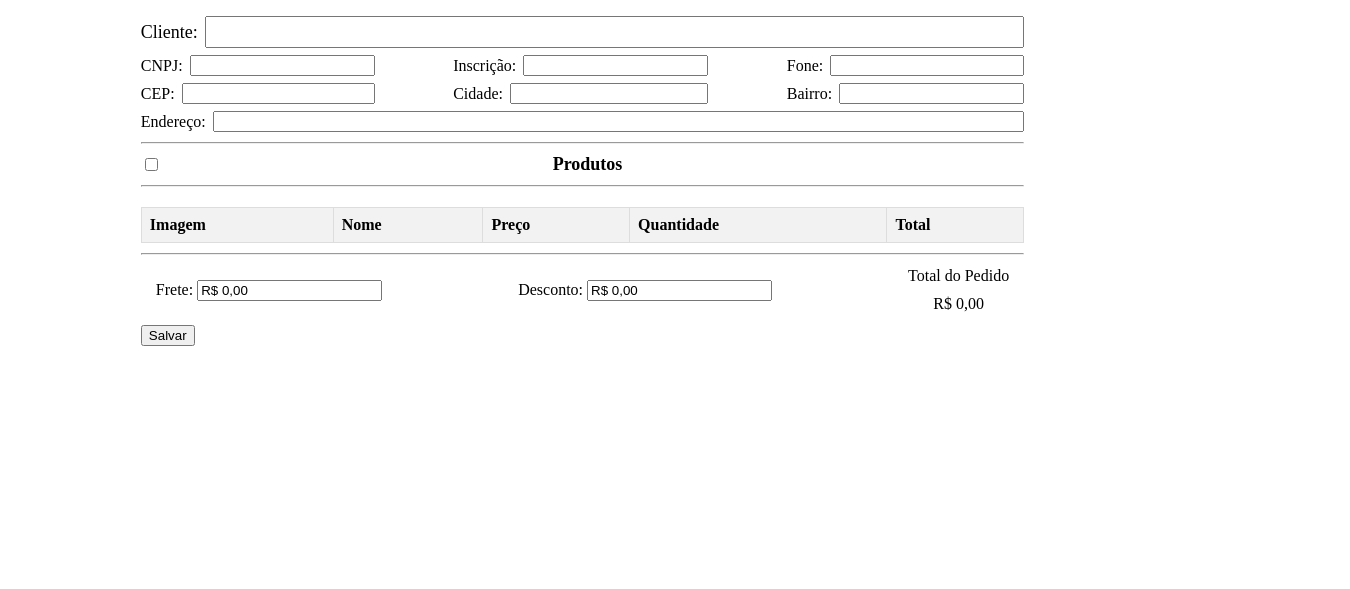
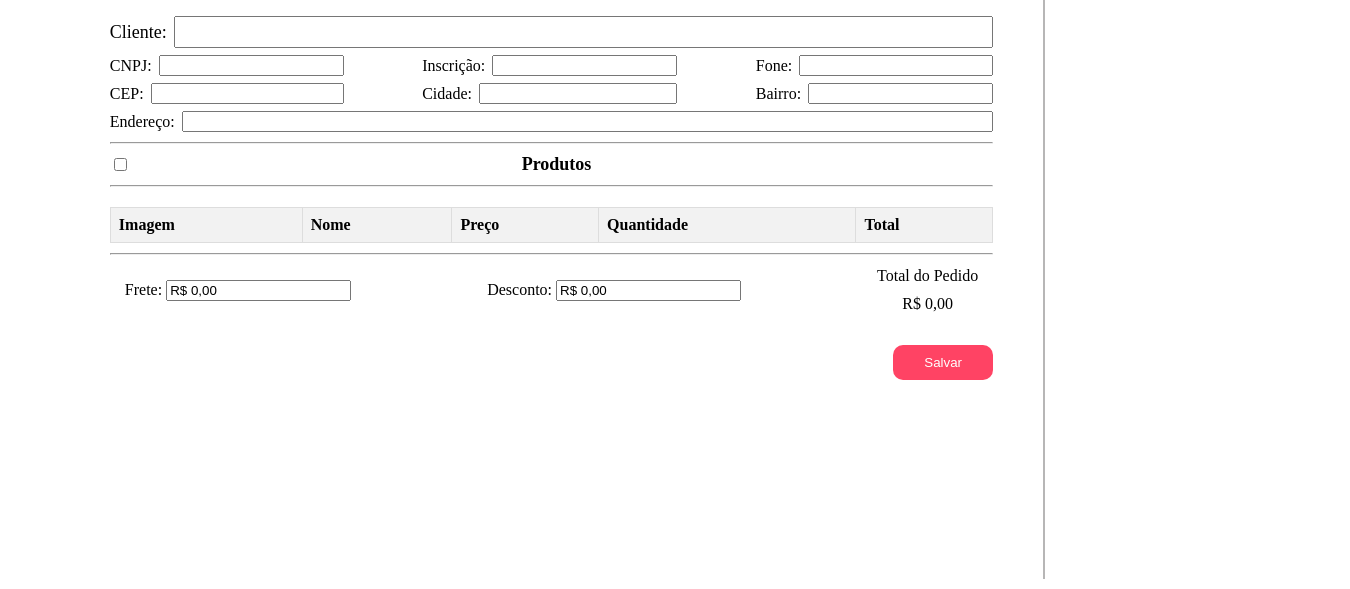
Before and after one commit to Bruno-serpa/Formex, an Electron app: page src/pages/Recibo/recibo.html in a window 1350 px wide. Shown: the part 211-800 px from the top of the page. Drawn offline with Linux system fonts and the light colour scheme; no server answers.

Commit message:
add css dos botões

```diff
--- a/falta.txt
+++ b/falta.txt
@@ -1,7 +1,9 @@
 Falta fazer:
 
+- Melhorar CSS
 - Criar configurações
-- Revisar tudo
+- Sistema de backup
+- poder mudar os dados da empresa (no arquivo e no app)
 
 Erros:
 
--- a/main.js
+++ b/main.js
@@ -33,7 +33,7 @@ async function createWindow() {
     const iconPath = path.join(app.getAppPath(), 'src', 'images', 'icon.png');
 
     mainWindow = new BrowserWindow({
-        width: 1280,
+        width: 1350,
         height: 720,
         webPreferences: {
             nodeIntegration: true,
--- a/src/pages/Recibo/recibo.html
+++ b/src/pages/Recibo/recibo.html
@@ -116,9 +116,13 @@
                     <p id="valor_total" style="margin-top: 10px;">R$ 0,00</p>
                 </div>
             </div>
-            <button style="margin-bottom: 50px;" type="button">Salvar</button>
+            <div class="content_bt">
+                <button class="bt-salvar" type="button">Salvar</button>
+            </div>
         </footer>
     </div>
+
+    <span class="linha"></span>
 
     <!--------------------------------------------------------- Produtos ---------------------------------------------------------------------------------->
 
--- a/src/pages/Recibo/style.css
+++ b/src/pages/Recibo/style.css
@@ -276,3 +276,37 @@ footer{
 #tabelaProdutosSelecionados .excluir:hover {
     filter: brightness(85%);
 }
+
+/* Parte dos produtos */
+
+.linha{
+    width: 2px;
+    background-color: #b7b6b6;
+    margin: 10px 30px;
+}
+
+.recentes{
+    font-size: 25px;
+}
+
+/* Botão Salvar */
+
+.content_bt{
+    display: flex;
+    justify-content: end;
+}
+
+.bt-salvar{
+    background-color: var(--primary);
+    border: none;
+    color: white;
+    padding: 10px;
+    border-radius: 10px;
+    width: 100px;
+    margin: 20px 0px 50px 0px;
+    cursor: pointer;
+}
+
+.bt-salvar:hover{
+    background-color: var(--secundary);
+}
```
Also changed, not shown: src/pages/Recibo/verRecibo.html (+2 -2 lines), src/pages/Recibo/verStyle.css (+29 -0 lines).
